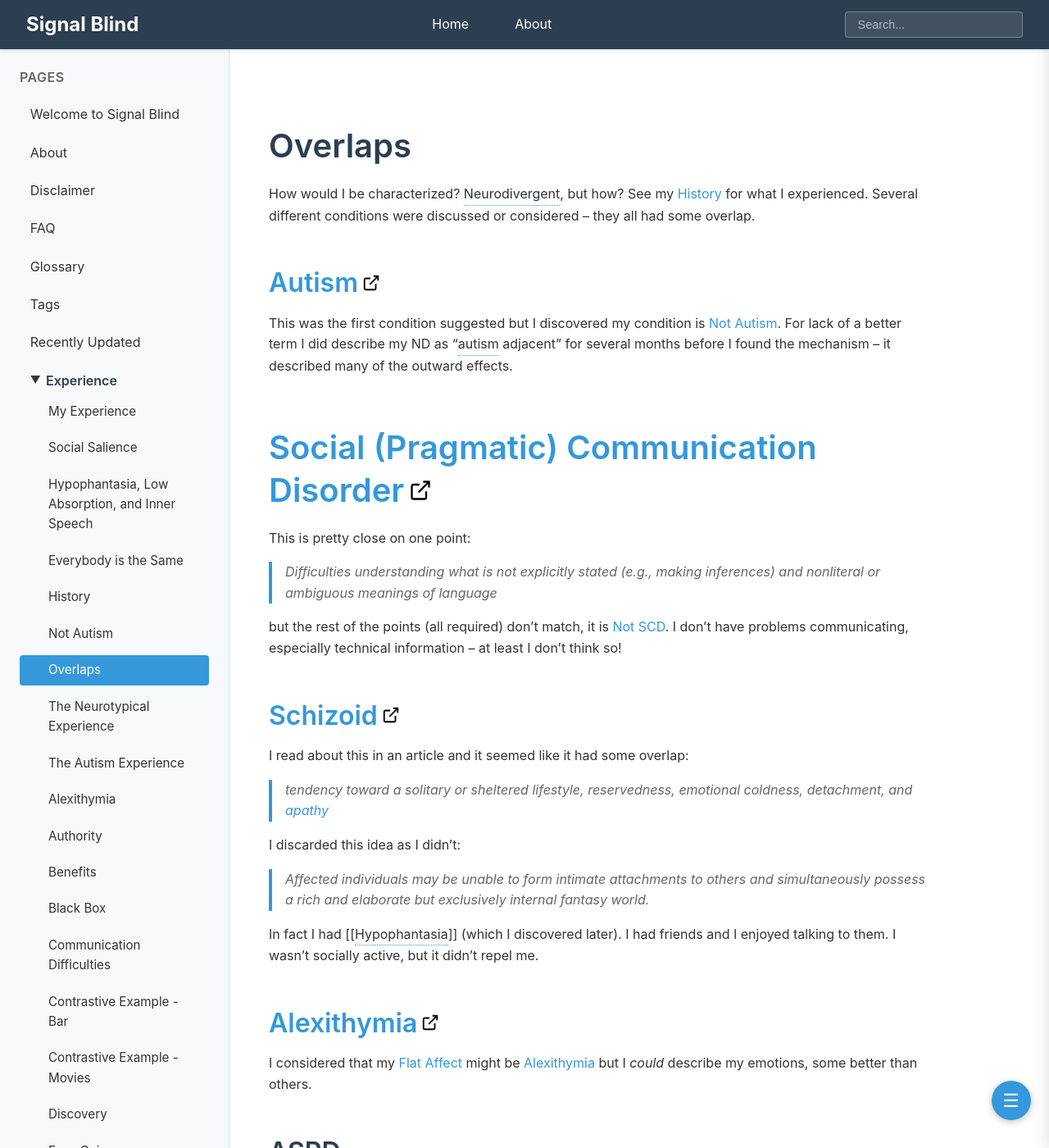
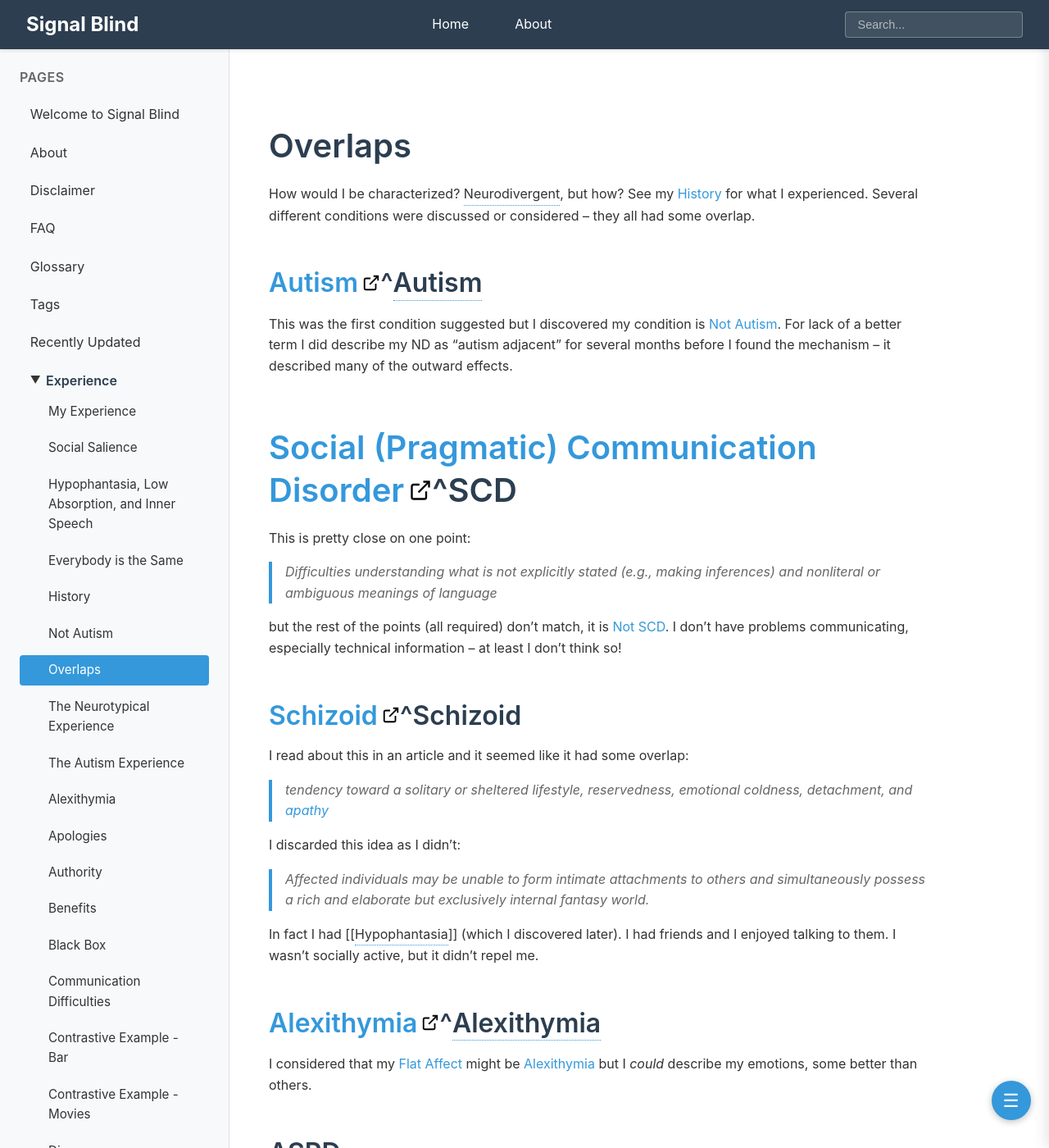
Before and after one commit to SignalBlind/SignalBlind.github.io, a Jekyll site: the page built from Experience/Overlaps.md, in a window 1280 px wide and 1400 px high. Shown: the whole window at 82% size. Built offline with Jekyll 4.4.1, drawn with Linux system fonts in a browser that asks for light colours; comment, search, counter and statistics services are not loaded.

Commit message:
add Apologies
- random cleanups

```diff
--- a/Experience/History.md
+++ b/Experience/History.md
@@ -42,7 +42,7 @@ Looking back on this from [Stage 3](#Stage%203) I can see:
 	- her experience
 		- Gaslighting or passive aggression
 		- Promise, did it again, infer intent
-	- **The apologies were honest in intent but fraudulent in execution because they promised a capability that did not exist**
+	- **The [apologies](Apologies.md) were honest in intent but fraudulent in execution because they promised a capability that did not exist**
 - the pain my wife felt is probably greater than I can imagine
 	- I still don't understand what being NT is like but I see there is a *big* gap between what they expect and what I can do
 - other people were not just "making stuff up"
--- a/Experience/Overlaps.md
+++ b/Experience/Overlaps.md
@@ -4,18 +4,18 @@ title: Overlaps
 order: 511
 ---
 How would I be characterized?  Neurodivergent, but how?  See my [History](History.md) for what I experienced.  Several different conditions were discussed or considered -- they all had some overlap.
-## [Autism](https://en.wikipedia.org/wiki/Autism)
+## [Autism](https://en.wikipedia.org/wiki/Autism)^Autism
 
 This was the first condition suggested but I discovered my condition is [Not Autism](Not%20Autism.md).  For lack of a better term I did describe my ND as "autism adjacent" for several months before I found the mechanism -- it described many of the outward effects.
 
-# [Social (Pragmatic) Communication Disorder](https://en.wikipedia.org/wiki/Social_(pragmatic)_communication_disorder)
+# [Social (Pragmatic) Communication Disorder](https://en.wikipedia.org/wiki/Social_(pragmatic)_communication_disorder)^SCD
 
 This is pretty close on one point:
 
 > Difficulties understanding what is not explicitly stated (e.g., making inferences) and nonliteral or ambiguous meanings of language
 
 but the rest of the points (all required) don't match, it is [Not SCD](Not%20SCD.md).  I don't have problems communicating, especially technical information -- at least I don't think so!
-## [Schizoid](https://en.wikipedia.org/wiki/Schizoid_personality_disorder)
+## [Schizoid](https://en.wikipedia.org/wiki/Schizoid_personality_disorder)^Schizoid
 
 I read about this in an article and it seemed like it had some overlap:
 
@@ -26,7 +26,7 @@ I discarded this idea as I didn't:
 > Affected individuals may be unable to form intimate attachments to others and simultaneously possess a rich and elaborate but exclusively internal fantasy world.
 
 In fact I had [[Hypophantasia]] (which I discovered later).  I had friends and I enjoyed talking to them.  I wasn't socially active, but it didn't repel me.
-## [Alexithymia](https://en.wikipedia.org/wiki/Alexithymia)
+## [Alexithymia](https://en.wikipedia.org/wiki/Alexithymia)^Alexithymia
 
 I considered that my [Flat Affect](Flat%20Affect.md) might be [Alexithymia](Alexithymia.md) but I _could_ describe my emotions, some better than others.
 ## ASPD
```
Also changed, not shown: Experience/Apologies.md (added, +16 -0 lines), Experience/My Experience.md (+4 -1 lines), Experience/Not Autism.md (+1 -0 lines).
